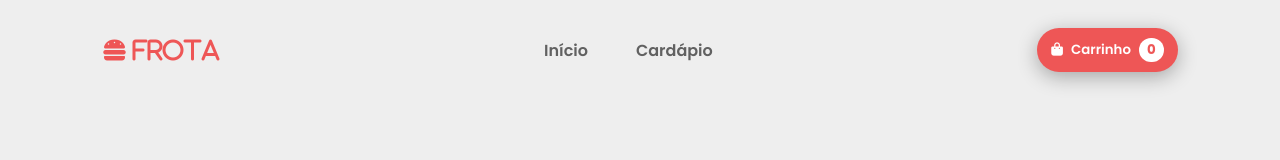
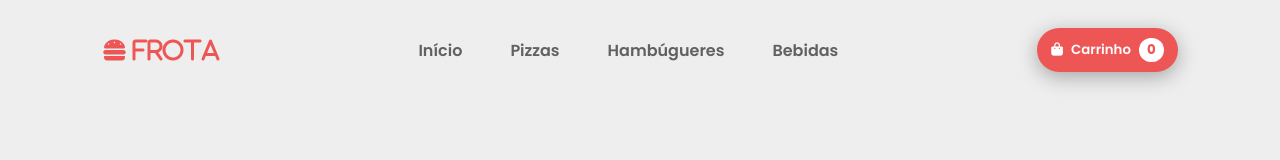
Before and after one commit to eikefrota/lanchonete, a React (Vite) app: page / in a window 1280 px wide. Shown: the top 160 px of the page. Built offline with nearby package versions, Linux system fonts and the light colour scheme; a small style sheet from the web is missing.

Commit message:
Ajustando NavBar

```diff
--- a/src/components/Header.jsx
+++ b/src/components/Header.jsx
@@ -25,7 +25,13 @@ export default function Header({
             <a href="#home">Início</a>
           </li>
           <li className="nav-item">
-            <a href="#menu">Cardápio</a>
+            <a href="#pizzas">Pizzas</a>
+          </li>
+          <li className="nav-item">
+            <a href="#hambugueres">Hambúgueres</a>
+          </li>
+          <li className="nav-item">
+            <a href="#bebidas">Bebidas</a>
           </li>
         </ul>
 
@@ -66,7 +72,13 @@ export default function Header({
             <a href="#home">Início</a>
           </li>
           <li className="nav-item">
-            <a href="#menu">Cardápio</a>
+            <a href="#pizzas">Pizzas</a>
+          </li>
+          <li className="nav-item">
+            <a href="#hambugueres">Hambúgueres</a>
+          </li>
+          <li className="nav-item">
+            <a href="#bebidas">Bebidas</a>
           </li>
         </ul>
 
--- a/src/components/Menu.jsx
+++ b/src/components/Menu.jsx
@@ -2,10 +2,18 @@ import React from "react";
 import DishCard from "./DishCard";
 
 export default function Menu({ groups, onAdd }) {
+  const idMap = {
+    Pizzas: "pizzas",
+    Hambúgueres: "hambugueres",
+    Bebidas: "bebidas",
+  };
+
   return (
     <section id="menu" aria-label="Cardápio">
-      {groups.map((group) => (
-        <div key={group.category}>
+      {groups.map((group) => {
+        const id = idMap[group.category] || undefined;
+        return (
+          <div key={group.category} id={id}>
             <h3 className="section-subtitle">{group.category}</h3>
             <div className="dishes">
               {group.items.map((item) => (
@@ -13,7 +21,8 @@ export default function Menu({ groups, onAdd }) {
               ))}
             </div>
           </div>
-      ))}
+        );
+      })}
     </section>
   );
 }
--- a/src/styles/menu.css
+++ b/src/styles/menu.css
@@ -13,6 +13,8 @@
   margin: 50px auto;
   padding: 0 8px;
   text-align: center;
+  /* ensure anchor targets appear below the sticky header */
+  scroll-margin-top: 120px;
 }
 
 /* group wrapper to keep title + grid aligned and centered */
@@ -32,6 +34,12 @@
   max-width: 1200px;
   margin: 40px auto;
   padding: 0 8px;
+}
+
+/* if anchor targets are the group wrappers, ensure they are offset below sticky header */
+#menu > div,
+#menu > div > div {
+  scroll-margin-top: 120px;
 }
 
 .dishes {
```
Lines whose indentation alone changed are shown as unchanged.
